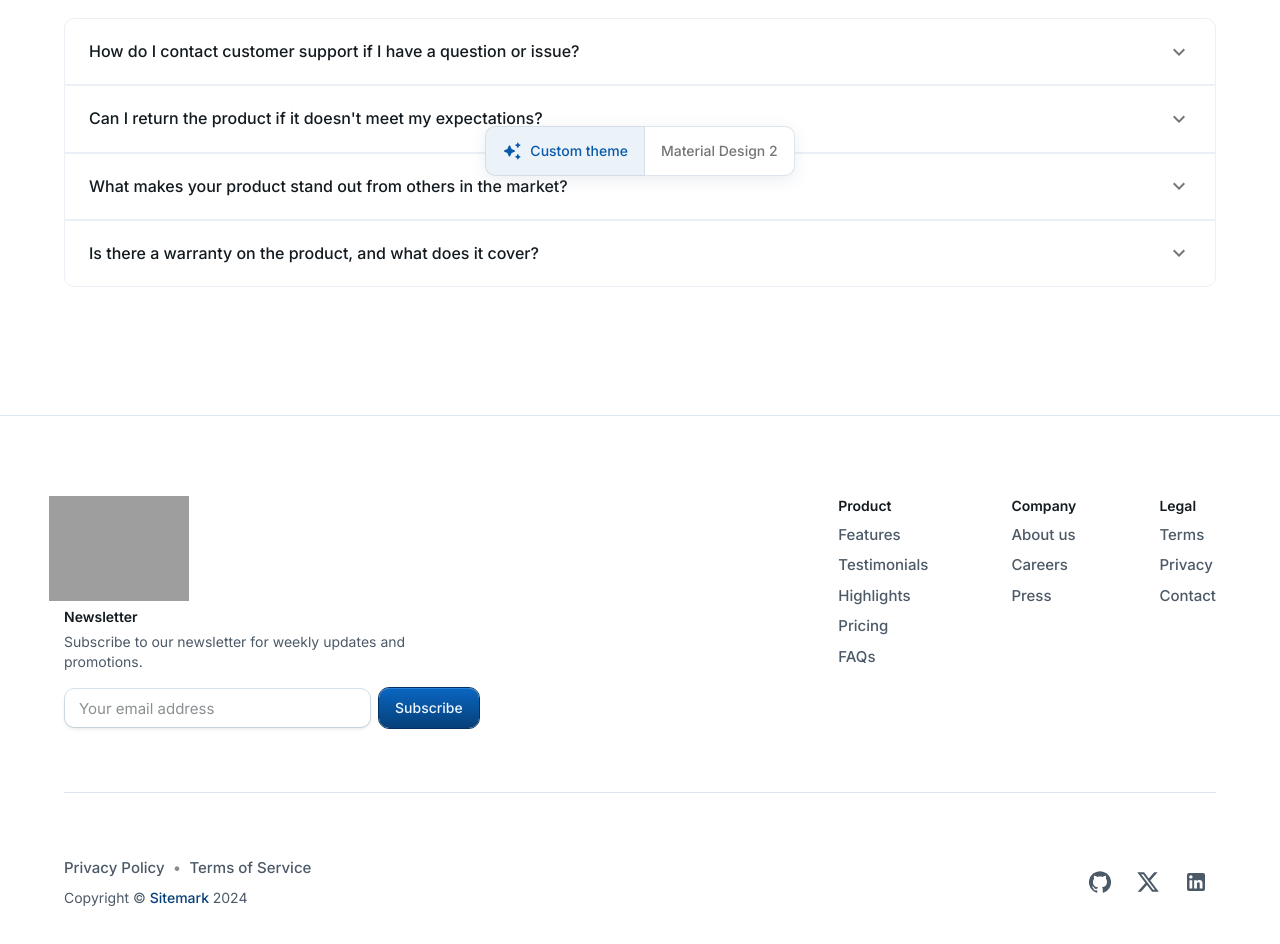
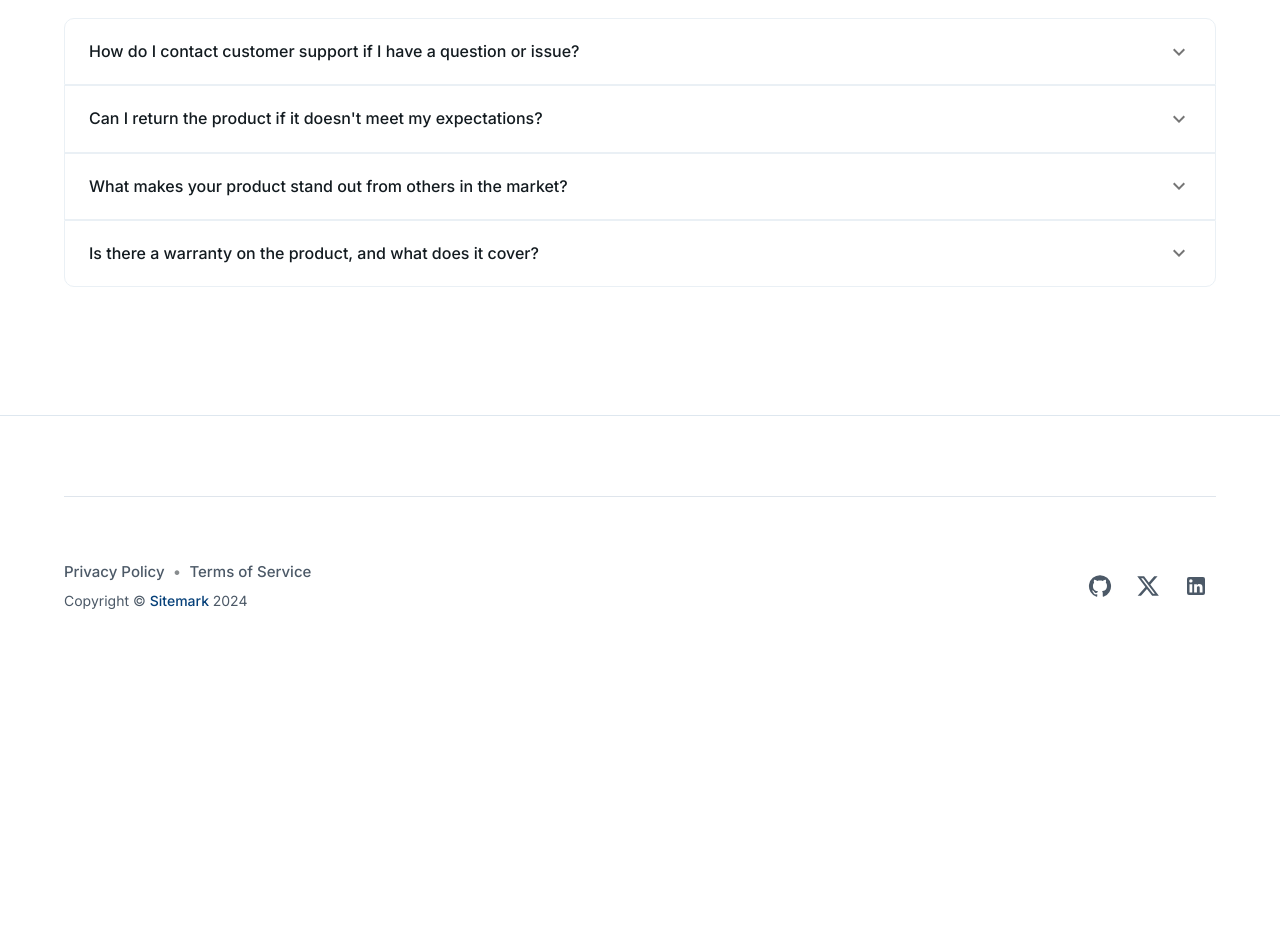
Before and after one commit to skanderkaroui/pantryapp, a Next.js app: page / in a window 1280 px wide. Shown: the part 600-1544 px from the top of the page. After the commit the page ends 1291 px from the top, so only its background shows below. Built offline with nearby package versions, Linux system fonts and the light colour scheme; grey boxes are pictures that could not be loaded.

Commit message:
rm footer

```diff
--- a/landing page/LandingPage.js
+++ b/landing page/LandingPage.js
@@ -30,27 +30,7 @@ function ToggleCustomTheme({ showCustomTheme, toggleCustomTheme }) {
         position: "fixed",
         bottom: 24,
       }}
-    >
-      <ToggleButtonGroup
-        color="primary"
-        exclusive
-        value={showCustomTheme}
-        onChange={toggleCustomTheme}
-        aria-label="Platform"
-        sx={{
-          backgroundColor: "background.default",
-          "& .Mui-selected": {
-            pointerEvents: "none",
-          },
-        }}
-      >
-        <ToggleButton value>
-          <AutoAwesomeRoundedIcon sx={{ fontSize: "20px", mr: 1 }} />
-          Custom theme
-        </ToggleButton>
-        <ToggleButton value={false}>Material Design 2</ToggleButton>
-      </ToggleButtonGroup>
-    </Box>
+    ></Box>
   );
 }
 
--- a/landing page/components/Footer.js
+++ b/landing page/components/Footer.js
@@ -1,26 +1,26 @@
-import * as React from 'react';
-import Box from '@mui/material/Box';
-import Button from '@mui/material/Button';
-import Container from '@mui/material/Container';
-import IconButton from '@mui/material/IconButton';
-import Link from '@mui/material/Link';
-import Stack from '@mui/material/Stack';
-import TextField from '@mui/material/TextField';
-import Typography from '@mui/material/Typography';
+import * as React from "react";
+import Box from "@mui/material/Box";
+import Button from "@mui/material/Button";
+import Container from "@mui/material/Container";
+import IconButton from "@mui/material/IconButton";
+import Link from "@mui/material/Link";
+import Stack from "@mui/material/Stack";
+import TextField from "@mui/material/TextField";
+import Typography from "@mui/material/Typography";
 
-import FacebookIcon from '@mui/icons-material/GitHub';
-import LinkedInIcon from '@mui/icons-material/LinkedIn';
-import TwitterIcon from '@mui/icons-material/X';
+import FacebookIcon from "@mui/icons-material/GitHub";
+import LinkedInIcon from "@mui/icons-material/LinkedIn";
+import TwitterIcon from "@mui/icons-material/X";
 
 const logoStyle = {
-  width: '140px',
-  height: 'auto',
+  width: "140px",
+  height: "auto",
 };
 
 function Copyright() {
   return (
     <Typography variant="body2" color="text.secondary" mt={1}>
-      {'Copyright © '}
+      {"Copyright © "}
       <Link href="https://mui.com/">Sitemark&nbsp;</Link>
       {new Date().getFullYear()}
     </Typography>
@@ -31,141 +31,22 @@ export default function Footer() {
   return (
     <Container
       sx={{
-        display: 'flex',
-        flexDirection: 'column',
-        alignItems: 'center',
+        display: "flex",
+        flexDirection: "column",
+        alignItems: "center",
         gap: { xs: 4, sm: 8 },
         py: { xs: 8, sm: 10 },
-        textAlign: { sm: 'center', md: 'left' },
+        textAlign: { sm: "center", md: "left" },
       }}
     >
       <Box
         sx={{
-          display: 'flex',
-          flexDirection: { xs: 'column', sm: 'row' },
-          width: '100%',
-          justifyContent: 'space-between',
-        }}
-      >
-        <Box
-          sx={{
-            display: 'flex',
-            flexDirection: 'column',
-            gap: 4,
-            minWidth: { xs: '100%', sm: '60%' },
-          }}
-        >
-          <Box sx={{ width: { xs: '100%', sm: '60%' } }}>
-            <Box sx={{ ml: '-15px' }}>
-              <img
-                src={
-                  'https://assets-global.website-files.com/61ed56ae9da9fd7e0ef0a967/61f12e6faf73568658154dae_SitemarkDefault.svg'
-                }
-                style={logoStyle}
-                alt="logo of sitemark"
-              />
-            </Box>
-            <Typography variant="body2" fontWeight={600} gutterBottom>
-              Newsletter
-            </Typography>
-            <Typography variant="body2" color="text.secondary" mb={2}>
-              Subscribe to our newsletter for weekly updates and promotions.
-            </Typography>
-            <Stack direction="row" spacing={1} useFlexGap>
-              <TextField
-                id="outlined-basic"
-                hiddenLabel
-                size="small"
-                variant="outlined"
-                fullWidth
-                aria-label="Enter your email address"
-                placeholder="Your email address"
-                inputProps={{
-                  autoComplete: 'off',
-                  'aria-label': 'Enter your email address',
-                }}
-              />
-              <Button variant="contained" color="primary" sx={{ flexShrink: 0 }}>
-                Subscribe
-              </Button>
-            </Stack>
-          </Box>
-        </Box>
-        <Box
-          sx={{
-            display: { xs: 'none', sm: 'flex' },
-            flexDirection: 'column',
-            gap: 1,
-          }}
-        >
-          <Typography variant="body2" fontWeight={600}>
-            Product
-          </Typography>
-          <Link color="text.secondary" href="#">
-            Features
-          </Link>
-          <Link color="text.secondary" href="#">
-            Testimonials
-          </Link>
-          <Link color="text.secondary" href="#">
-            Highlights
-          </Link>
-          <Link color="text.secondary" href="#">
-            Pricing
-          </Link>
-          <Link color="text.secondary" href="#">
-            FAQs
-          </Link>
-        </Box>
-        <Box
-          sx={{
-            display: { xs: 'none', sm: 'flex' },
-            flexDirection: 'column',
-            gap: 1,
-          }}
-        >
-          <Typography variant="body2" fontWeight={600}>
-            Company
-          </Typography>
-          <Link color="text.secondary" href="#">
-            About us
-          </Link>
-          <Link color="text.secondary" href="#">
-            Careers
-          </Link>
-          <Link color="text.secondary" href="#">
-            Press
-          </Link>
-        </Box>
-        <Box
-          sx={{
-            display: { xs: 'none', sm: 'flex' },
-            flexDirection: 'column',
-            gap: 1,
-          }}
-        >
-          <Typography variant="body2" fontWeight={600}>
-            Legal
-          </Typography>
-          <Link color="text.secondary" href="#">
-            Terms
-          </Link>
-          <Link color="text.secondary" href="#">
-            Privacy
-          </Link>
-          <Link color="text.secondary" href="#">
-            Contact
-          </Link>
-        </Box>
-      </Box>
-      <Box
-        sx={{
-          display: 'flex',
-          justifyContent: 'space-between',
+          display: "flex",
+          justifyContent: "space-between",
           pt: { xs: 4, sm: 8 },
-          width: '100%',
-          borderTop: '1px solid',
-          borderColor: 'divider',
+          width: "100%",
+          borderTop: "1px solid",
+          borderColor: "divider",
         }}
       >
         <div>
@@ -186,14 +67,14 @@ export default function Footer() {
           spacing={1}
           useFlexGap
           sx={{
-            color: 'text.secondary',
+            color: "text.secondary",
           }}
         >
           <IconButton
             color="inherit"
             href="https://github.com/mui"
             aria-label="GitHub"
-            sx={{ alignSelf: 'center' }}
+            sx={{ alignSelf: "center" }}
           >
             <FacebookIcon />
           </IconButton>
@@ -201,7 +82,7 @@ export default function Footer() {
             color="inherit"
             href="https://x.com/MaterialUI"
             aria-label="X"
-            sx={{ alignSelf: 'center' }}
+            sx={{ alignSelf: "center" }}
           >
             <TwitterIcon />
           </IconButton>
@@ -209,7 +90,7 @@ export default function Footer() {
             color="inherit"
             href="https://www.linkedin.com/company/mui/"
             aria-label="LinkedIn"
-            sx={{ alignSelf: 'center' }}
+            sx={{ alignSelf: "center" }}
           >
             <LinkedInIcon />
           </IconButton>
```
